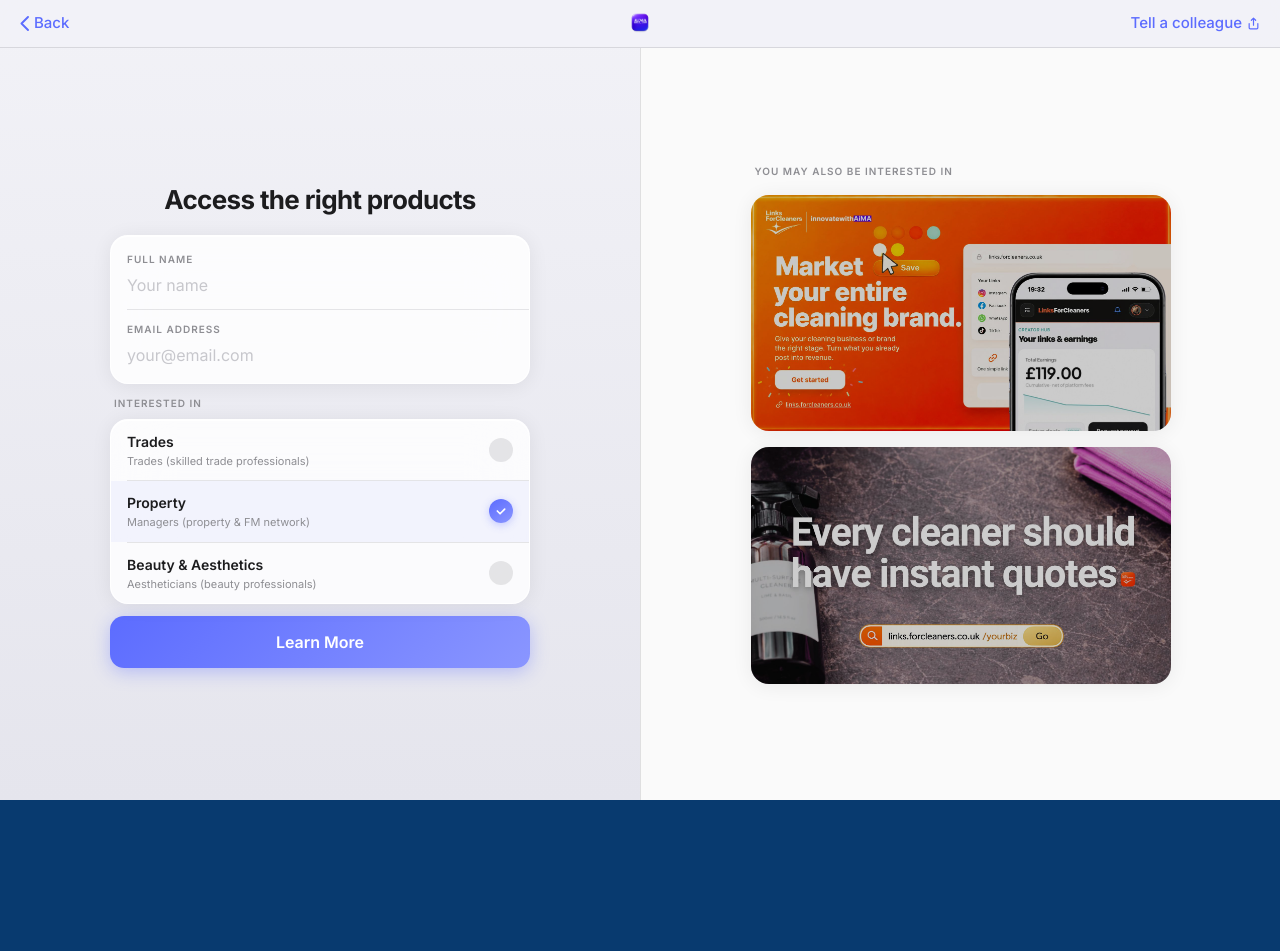
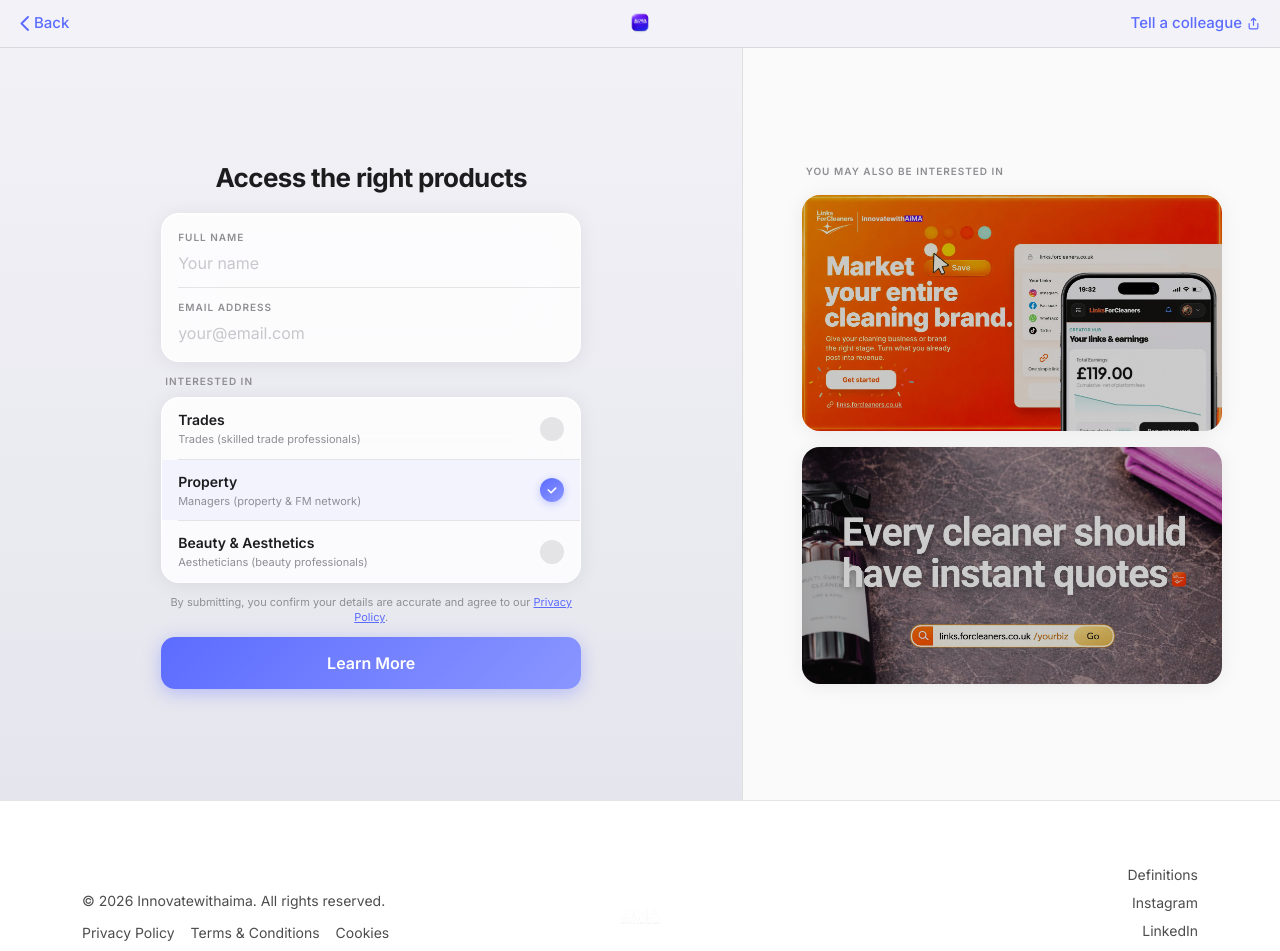
Before and after one commit to 1nn4a/iwa, a React (Vite) app: page /product-property-form in a window 1280 px wide. Shown: the top 951 px of the page. Before the commit the page ends 800 px from the top, so only its background shows below. Built offline with nearby package versions, Linux system fonts and the light colour scheme.

Commit message:
update: legal

```diff
--- a/src/App.tsx
+++ b/src/App.tsx
@@ -59,7 +59,7 @@
               </Routes>
           </main>
         </div>
-        {!isFormPage && <Footer />}
+        <Footer variant={isFormPage ? 'light' : 'dark'} />
         {!isFormPage && <ScrollToTopButton />}
         {!isFormPage && (
           <BlogSearchOverlay
--- a/src/components/Footer.tsx
+++ b/src/components/Footer.tsx
@@ -1,14 +1,20 @@
+//Footer.tsx
 import footer from '../assets/footer.png'
 
-export default function Footer() {
+interface FooterProps {
+  variant?: 'dark' | 'light'
+}
+
+export default function Footer({ variant = 'dark' }: FooterProps) {
+  const isLight = variant === 'light'
   return (
-    <footer className="mt-24 border-t border-white/8 text-white">
+    <footer className={`${isLight ? '' : 'mt-24'} border-t ${isLight ? 'border-black/10 bg-white text-black' : 'border-white/8 text-white'}`}>
 
       <div className="mx-auto max-w-[1180px] px-5 py-16 md:px-8">
 
         <div className="grid md:grid-cols-3 gap-10 items-center">
 
-          <div className="text-sm text-white/70">
+          <div className={`text-sm ${isLight ? 'text-black/70' : 'text-white/70'}`}>
             <p>© 2026 Innovatewithaima. All rights reserved.</p>
 
             <div className="flex gap-4 mt-3">
@@ -22,7 +28,7 @@
             <img src={footer} className="h-16 opacity-90" />
           </div>
 
-          <div className="flex flex-col text-center md:text-left items-end gap-2 text-sm text-white/70">
+          <div className={`flex flex-col text-center md:text-left items-end gap-2 text-sm ${isLight ? 'text-black/70' : 'text-white/70'}`}>
 
             <a href="https://www.innovatewithaima.com/definitions">Definitions</a>
 
--- a/src/pages/PrivacyPage.tsx
+++ b/src/pages/PrivacyPage.tsx
@@ -44,9 +44,9 @@
 
 <ul className="mt-2 space-y-1 list-disc list-inside">
 <li>Name, email, phone number, and company details via contact forms</li>
+<li>Name, email, and product interest via our product interest / early access forms</li>
 <li>Notes or information shared during calls or meetings with Partners</li>
-<li>Basic technical data when using our website</li>
-</ul>
+<li>Basic technical data when using our website, including IP address</li></ul>
 
 <p className="mt-2">
 We do not collect sensitive personal data (e.g., financial account info beyond payment processing via WHOP, racial/ethnic data, health info).
@@ -67,7 +67,7 @@
 </ul>
 
 <p className="mt-2">
-We rely primarily on legitimate interest as the legal basis for processing, and consent where required (e.g., marketing emails if opted in).
+We rely primarily on legitimate interest as the legal basis for processing, and consent where required. By submitting a product interest form, you consent to being contacted, including for marketing purposes, about the relevant product(s).
 </p>
 </section>
 
@@ -92,11 +92,11 @@
 
 <p>We keep personal data only as long as necessary:</p>
 
-<ul className="mt-2 space-y-1 list-disc list-inside">
+ <ul className="mt-2 space-y-1 list-disc list-inside">
 <li>Contact-form and call information: retained for a reasonable period to manage relationships (~3–5 years or as required by law)</li>
+<li>Product interest / early access form data: retained for as long as needed to follow up and for marketing purposes, unless you ask us to delete it sooner</li>
 <li>Membership-related data: retained for the duration of membership + any required accounting or legal periods</li>
 </ul>
-
 <p className="mt-2">
 Inactive or outdated accounts may be anonymised or deleted.
 </p>
--- a/src/pages/ProductFormPage.tsx
+++ b/src/pages/ProductFormPage.tsx
@@ -133,8 +133,8 @@
 
 function MarketingPanel() {
   return (
-    <div
-      className="hidden lg:flex lg:w-1/2 flex-shrink-0 flex-col items-center justify-center relative px-8"
+<div
+      className="hidden lg:flex lg:w-[42%] flex-shrink-0 flex-col items-center justify-center relative px-8"
       style={{
         background:  '#FAFAFA',
         borderLeft:  '1px solid rgba(60,60,67,0.14)',
@@ -226,8 +226,8 @@
          <meta name="viewport" content="width=device-width, initial-scale=1, maximum-scale=1" />
       </Helmet>
 
-      <div
-        className="h-[100dvh] flex flex-col overflow-hidden"
+   <div
+        className="min-h-[100dvh] flex flex-col"
         style={{ background: 'linear-gradient(180deg, #f2f2f7 0%, #e5e5ed 100%)' }}
       >
          <div
@@ -272,8 +272,8 @@
           </button>
         </div>
 
-        <div className="flex-1 flex overflow-hidden">
-          <div className="flex-1 lg:w-1/2 lg:flex-none overflow-y-auto" style={{ overscrollBehaviorY: 'contain' }}>
+<div className="flex-1 flex">
+          <div className="flex-1 lg:w-[58%] lg:flex-none">
             <div className="flex flex-col items-center px-4 pt-5 pb-6 lg:min-h-full lg:justify-center lg:pt-6">
               <div className="w-full max-w-[420px] flex flex-col gap-3">
 
@@ -468,8 +468,14 @@
                             {apiError}
                           </motion.div>
                         )}
-                      </AnimatePresence>
+             </AnimatePresence>
 
+                <p className="text-[11px] leading-snug text-center px-2" style={{ color: '#8e8e93' }}>
+                        By submitting, you confirm your details are accurate and agree to our{' '}
+                        <a href="/privacy" style={{ color: '#5c6cff', textDecoration: 'underline' }}>
+                          Privacy Policy
+                        </a>.
+                      </p>
                        <motion.button
                         type="button"
                         onClick={phase === 'error' ? () => { setPhase('idle'); setApiError('') } : handleSubmit}
```
